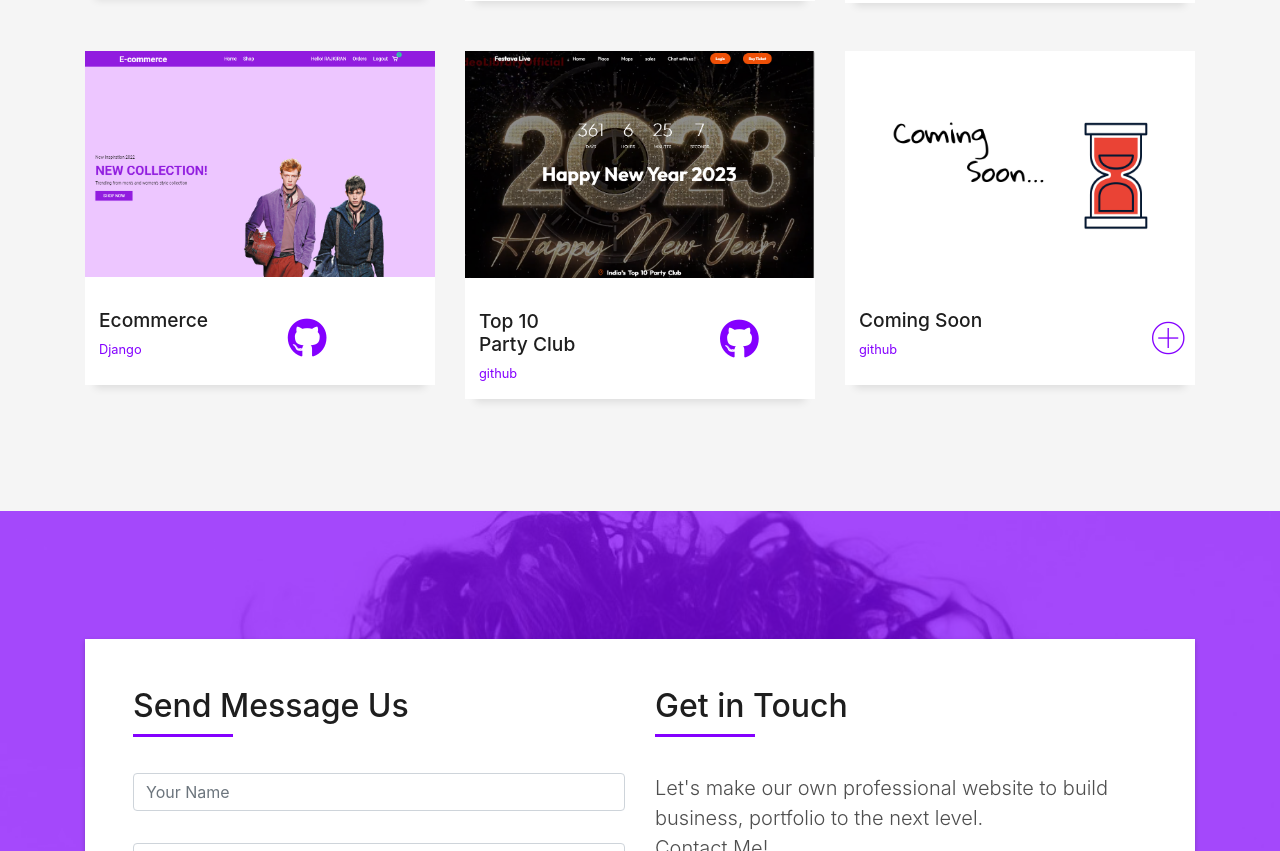
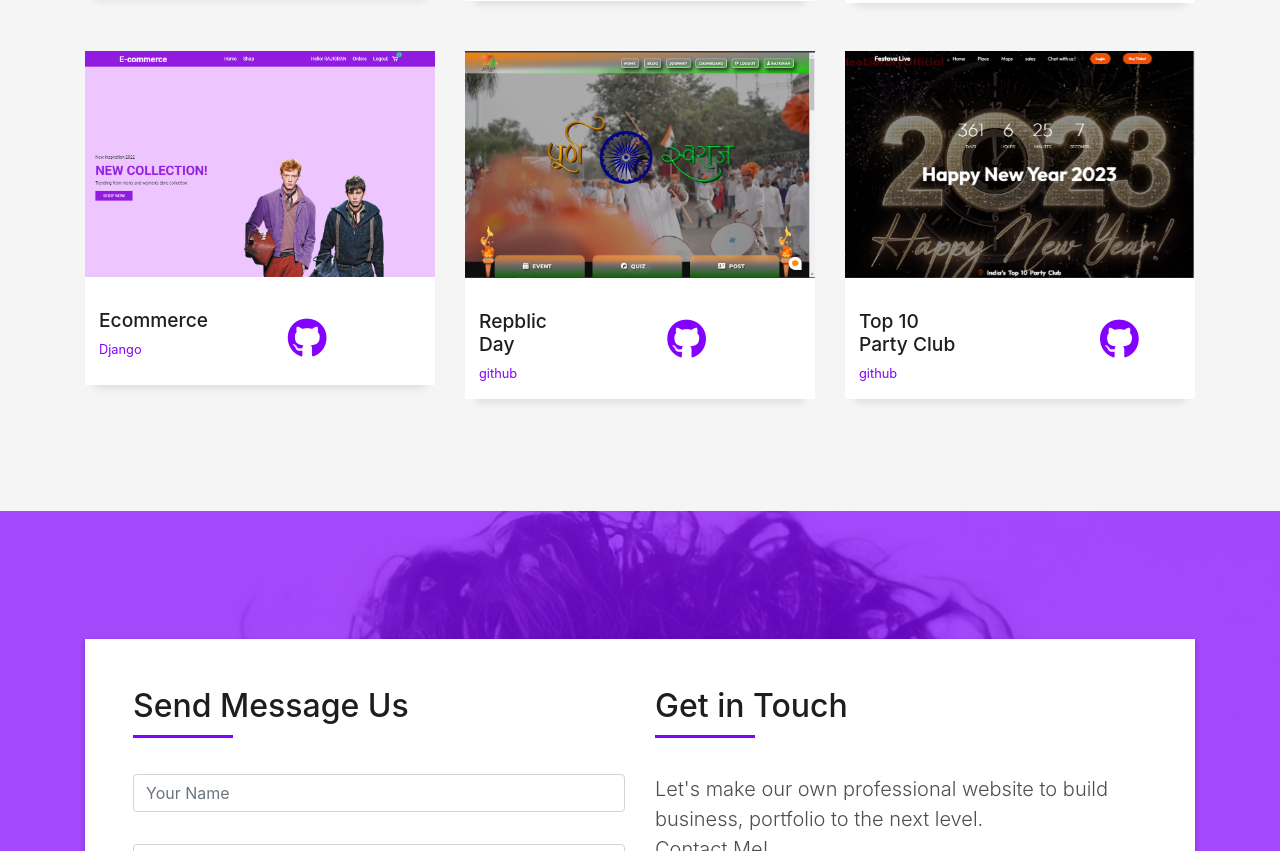
Before and after one commit to Rajkiran-125/Portfolio-, a website: page index.html in a window 1280 px wide. Shown: the part 2270-3121 px from the top of the page. Drawn offline with Linux system fonts and the light colour scheme; files whose address does not match are found by name.

Commit message:
republic day

```diff
--- a/index.html
+++ b/index.html
@@ -395,6 +395,30 @@
         </div>
         <div class="col-md-4">
           <div class="work-box">
+            <a href="img/Republic day.png" data-lightbox="gallery-mf">
+              <div class="work-img">
+                <img src="img/Republic day.png" alt="" class="img-fluid">
+              </div>
+              <div class="work-content">
+                <div class="row">
+                  <div class="col-sm-8">
+                    <h2 class="w-title">Repblic Day</h2>
+                    <div class="w-more">
+                      <span class="w-ctegory">github</span>
+                    </div>
+                  </div>
+                  <div class="col-sm-4">
+                    <div class="w-like">
+                      <a href="https://github.com/Rajkiran-125/26-january-Purna-Swaraj-Project" target="_blank"><i class="fa-brands fa-github"></i></a>
+                    </div>
+                  </div>
+                </div>
+              </div>
+            </a>
+          </div>
+        </div>
+        <div class="col-md-4">
+          <div class="work-box">
             <a href="img/partyclub.png" data-lightbox="gallery-mf">
               <div class="work-img">
                 <img src="img/partyclub.png" alt="" class="img-fluid">
@@ -410,30 +434,6 @@
                   <div class="col-sm-4">
                     <div class="w-like">
                       <a href="https://github.com/Rajkiran-125/top-10-party-club-in-india/tree/main/top%2010%20party%20club%20project" target="_blank"><i class="fa-brands fa-github"></i></a>
-                    </div>
-                  </div>
-                </div>
-              </div>
-            </a>
-          </div>
-        </div>
-        <div class="col-md-4">
-          <div class="work-box">
-            <a href="img/coming soon.png" data-lightbox="gallery-mf">
-              <div class="work-img">
-                <img src="img/coming soon.png" alt="" class="img-fluid">
-              </div>
-              <div class="work-content">
-                <div class="row">
-                  <div class="col-sm-8">
-                    <h2 class="w-title">Coming Soon</h2>
-                    <div class="w-more">
-                      <span class="w-ctegory">github</span>
-                    </div>
-                  </div>
-                  <div class="col-sm-4">
-                    <div class="w-like">
-                      <span class="ion-ios-plus-outline"></span>
                     </div>
                   </div>
                 </div>
```
Also changed, not shown: img/Republic day.png (added), 1 other file.
